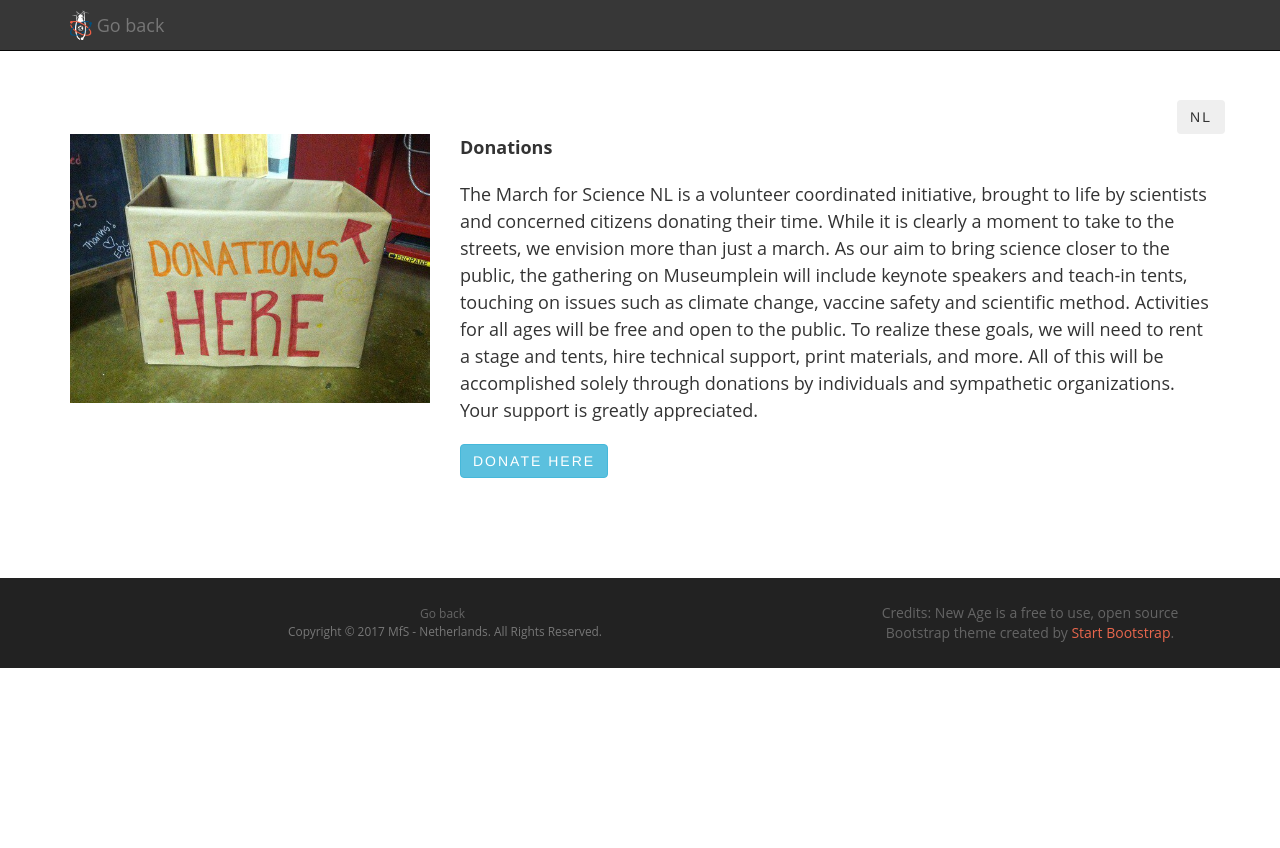
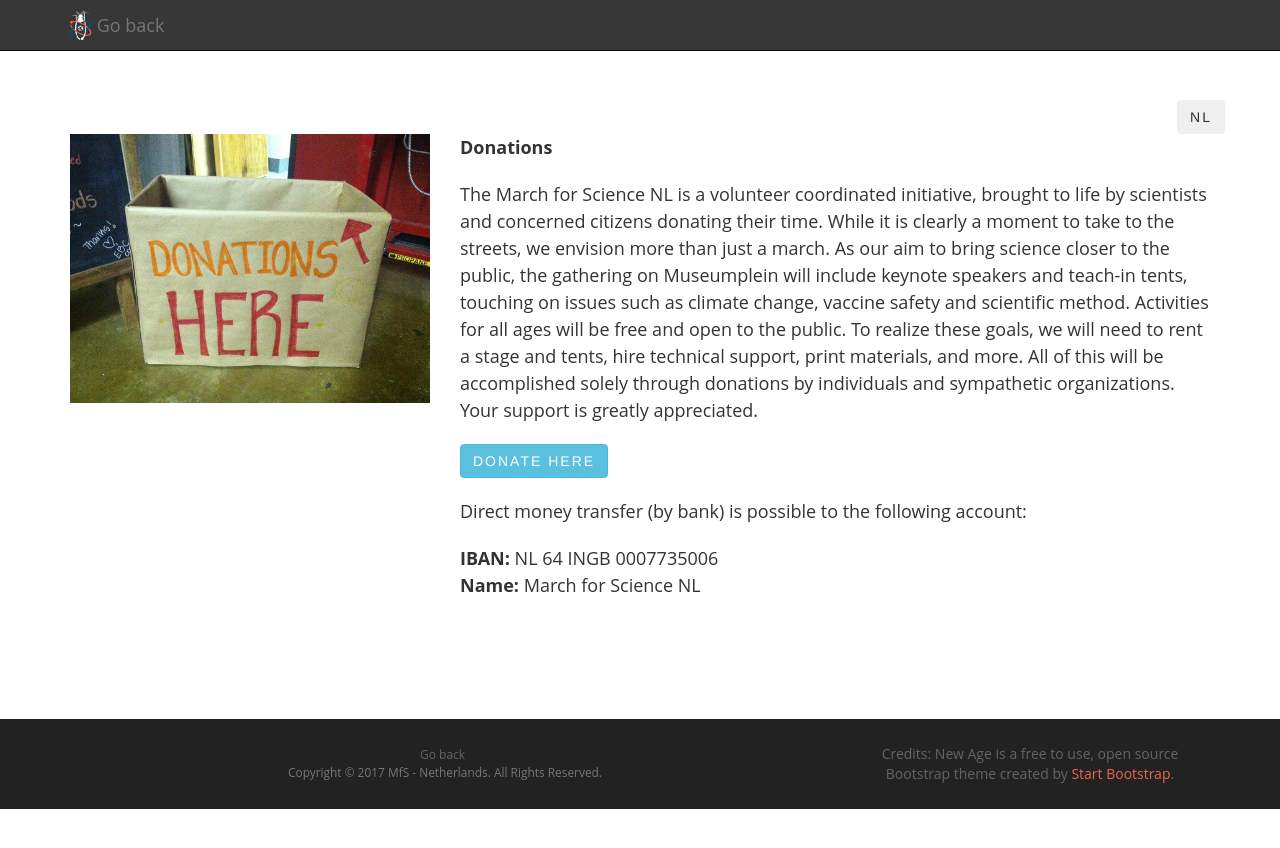
Before and after one commit to marchforsciencenl/marchforsciencenl-website, a Jekyll site: the page built from donations.html, in a window 1280 px wide. Shown: the top 848 px of the page. Built offline with Jekyll 4.4.1, drawn with Linux system fonts in a browser that asks for light colours.

Commit message:
Added IBAN

```diff
--- a/_includes/donation.html
+++ b/_includes/donation.html
@@ -17,12 +17,23 @@
               <p><strong>Donations</strong><br></p>
 	      <p>The March for Science NL is a volunteer coordinated initiative, brought to life by scientists and concerned citizens donating their time. While it is clearly a moment to take to the streets, we envision more than just a march. As our aim to bring science closer to the public, the gathering on Museumplein will include keynote speakers and teach-in tents, touching on issues such as climate change, vaccine safety and scientific method. Activities for all ages will be free and open to the public. To realize these goals, we will need to rent a stage and tents, hire technical support, print materials, and more. All of this will be accomplished solely through donations by individuals and sympathetic organizations. Your support is greatly appreciated.</p>
             </div>
-            <div class="nl" style="display: none">
+            <div class="nl">
               <p><strong>Donaties</strong><br></p>
 	      <p>De March For Science NL is een initiatief dat door wetenschappers en bezorgde burgers op vrijwillige basis wordt gecoördineerd. Nu is het juiste moment om de straat op te gaan en onze stemmen te laten horen, maar wij hopen dat die dag meer zal omvatten dan alleen een mars. Wij streven er naar om wetenschap dichter bij het publiek te brengen. Daarom zullen wij proberen om tijdens de March For Science op 22 april sprekers uit te nodigen en tenten op te zetten waar wetenschappers demonstraties geven op het gebied van klimaatonderzoek, vaccinatie veiligheid en algemene wetenschappelijke methoden. Alle activiteiten zullen gratis en vrij toegankelijk zijn voor publiek, zowel jong als oud. Om deze doelen te kunnen nastreven, zullen we een podium en een aantal tenten nodig hebben, technische ondersteuning moeten inhuren, drukwerk produceren, enzovoorts. Al dit kunnen wij alleen aan de hand van donaties door individuen en betrokken organisaties bekostigen. Uw steun is dus van harte welkom! Bij voorbaat dank.</p>
             </div>
-	    <div><a class="btn btn-info" href="http://www.whydonate.nl/march-for-science-nl-april-22nd/event/" target="_blank"><div class="en">Donate here</div><div class="nl" style="display: none">Hierlangs doneren</div></a>
+	    <div><a class="btn btn-info" href="http://www.whydonate.nl/march-for-science-nl-april-22nd/event/" target="_blank"><div class="en">Donate here</div><div class="nl">Hierlangs doneren</div></a>
 	    </div>
+	    <br>
+	    <div class="en">
+		    <p>Direct money transfer (by bank) is possible to the following account:</p>
+            </div>
+	    <div class="nl">
+		    <p>Rechtsreeks geld overmaken naar de rekening is mogelijk:</p>
+	    </div>
+	    <p>
+	    <strong>IBAN:&nbsp</strong>NL 64 INGB 0007735006<br>
+	    <strong><span class="en">Name</span><span class="nl">Naam</span>:&nbsp</strong>March for Science NL
+	    </p>
           </div>
 
         </div>
```
